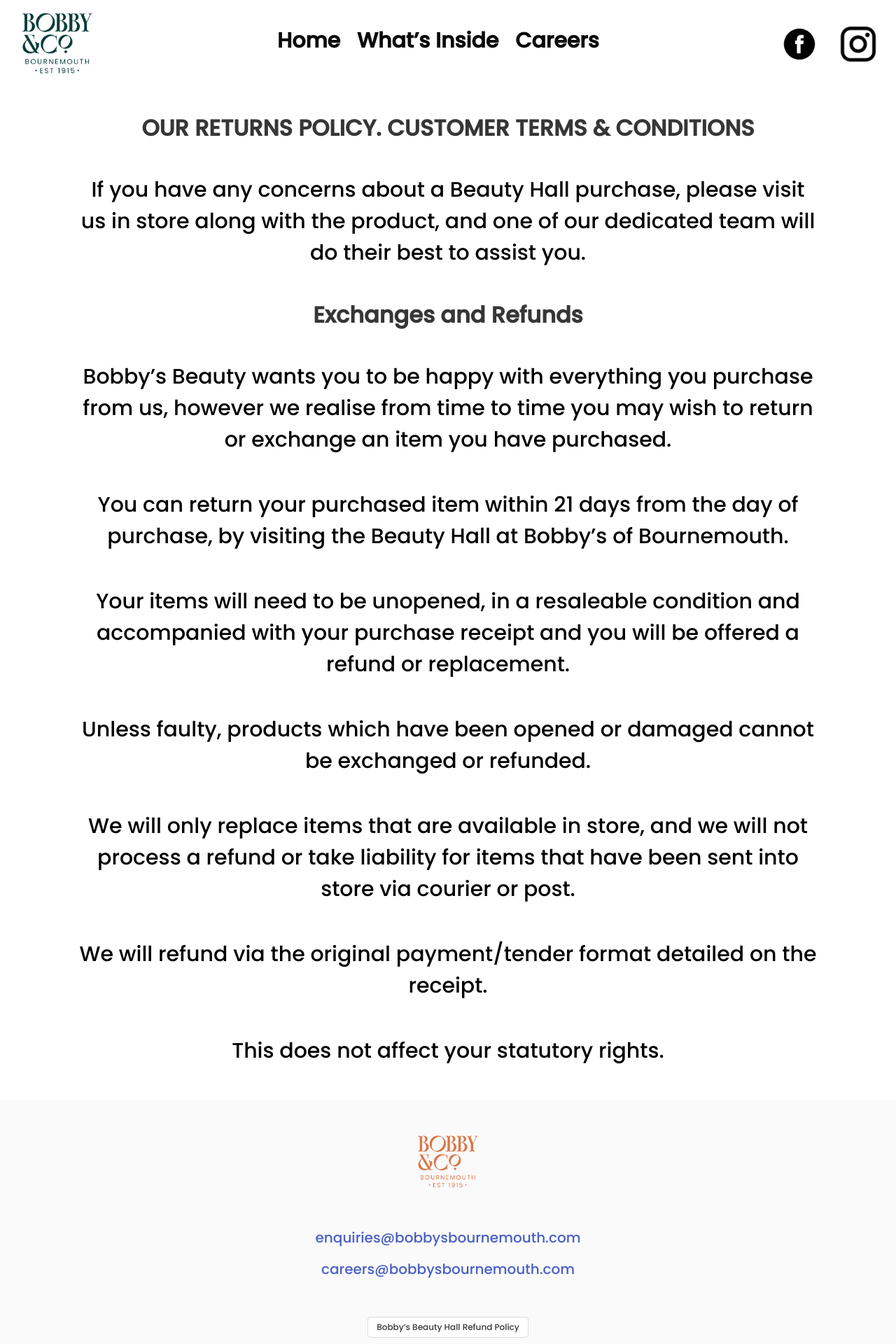
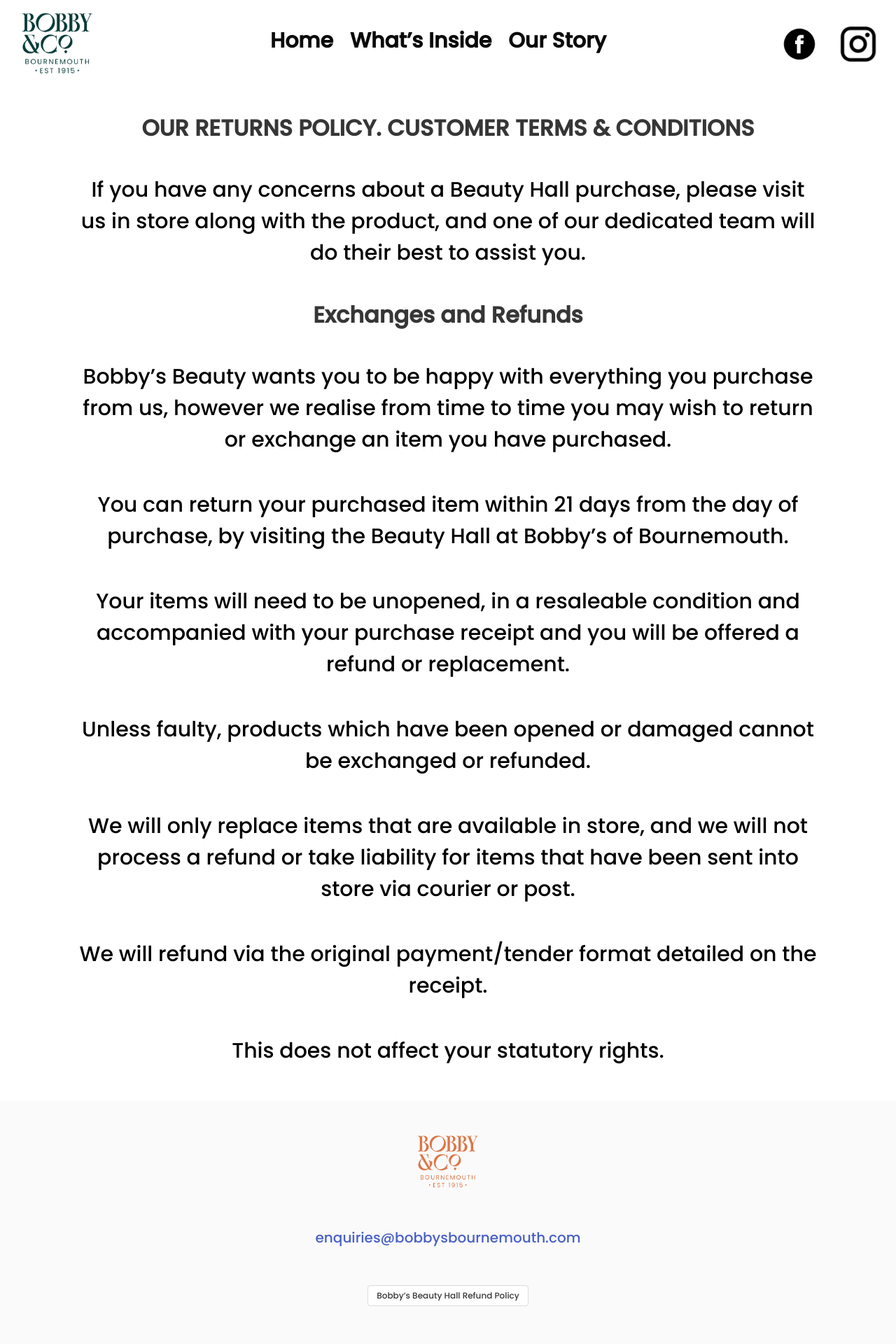
Before and after one commit to olilewis1/BobbysBournemouth, a React (Create React App) app: page /refund in a window 1280 px wide. Shown: the top 1920 px of the page at 70% size. Built offline with nearby package versions, Linux system fonts and the light colour scheme.

Commit message:
deployment working locally

```diff
--- a/src/App.js
+++ b/src/App.js
@@ -6,7 +6,7 @@
 import Navbar from './components/Navbar'
 import OurStory from './components/OurStory'
 import Footer from './components/Footer'
-import Careers from './components/Careers'
+// import Careers from './components/Careers'
 import WhatsInside from './components/WhatsInside'
 import WhatsComing from './components/WhatsComing'
 import ScrollToTop from './components/ScrollToTop'
@@ -24,9 +24,9 @@
             <OurStory />
           </ScrollToTop>
         </Route>
-        <Route exact path='/careers'>
+        {/* <Route exact path='/careers'>
           <Careers />
-        </Route>
+        </Route> */}
         <Route exact path='/whatsinside'>
           <WhatsInside />
         </Route>
--- a/src/components/Footer.js
+++ b/src/components/Footer.js
@@ -11,9 +11,9 @@
         <div>
           <a href="mailto: enquiries@bobbysbournemouth.com" className="is-size-5 is-size-6-touch">enquiries@bobbysbournemouth.com</a>
         </div>
-        <div>
+        {/* <div>
           <a href="mailto: careers@bobbysbournemouth.com" className="is-size-5 is-size-6-touch">careers@bobbysbournemouth.com</a>
-        </div>
+        </div> */}
         <Link to="/refund">
           <button className="button fade-button is-size-7 mt-6"> Bobby’s Beauty Hall Refund Policy</button>
         </Link>
--- a/src/components/Navbar.js
+++ b/src/components/Navbar.js
@@ -50,9 +50,9 @@
                 What’s Inside
               </p>
             </Link>
-            <Link to="/careers" className="navbar-item">
+            <Link to="/Ourstory" className="navbar-item">
               <p className="has-text-black " >
-              Careers
+              Our Story
               </p>
             </Link>
           </div>
```
